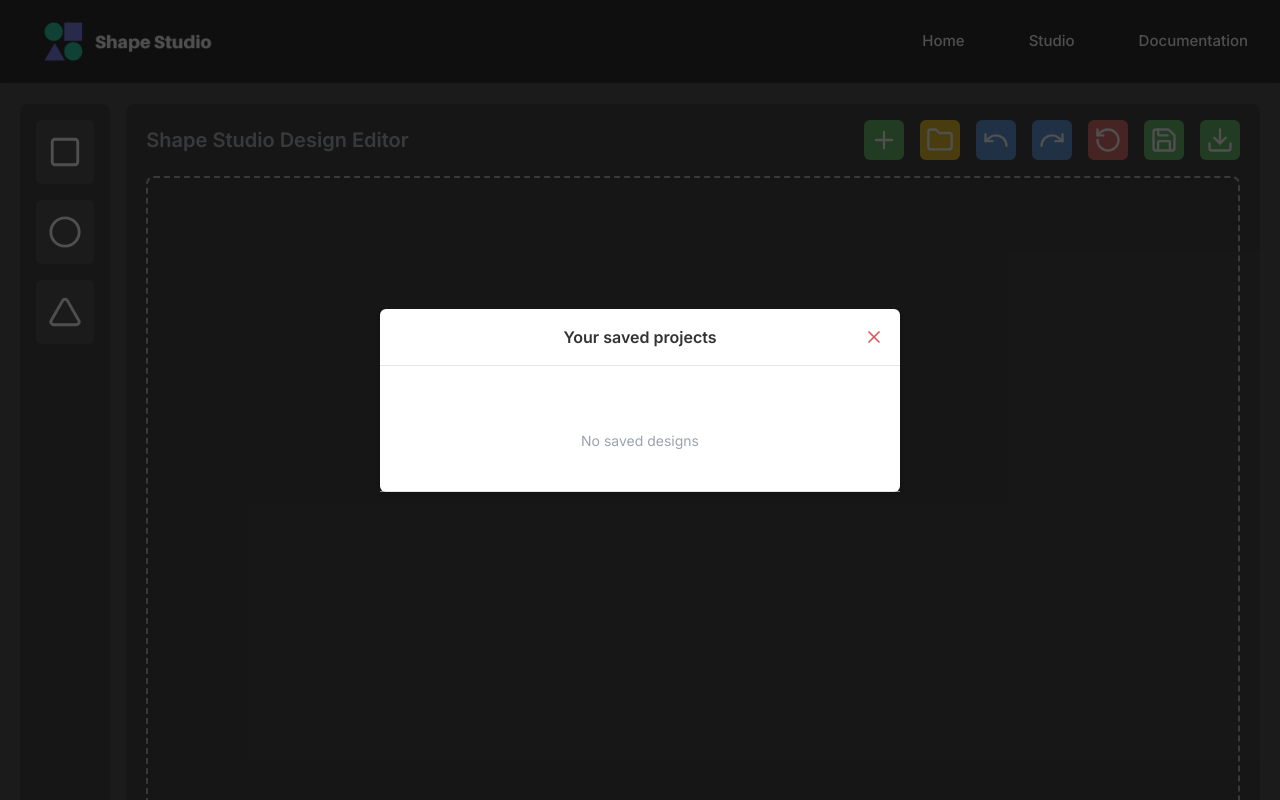
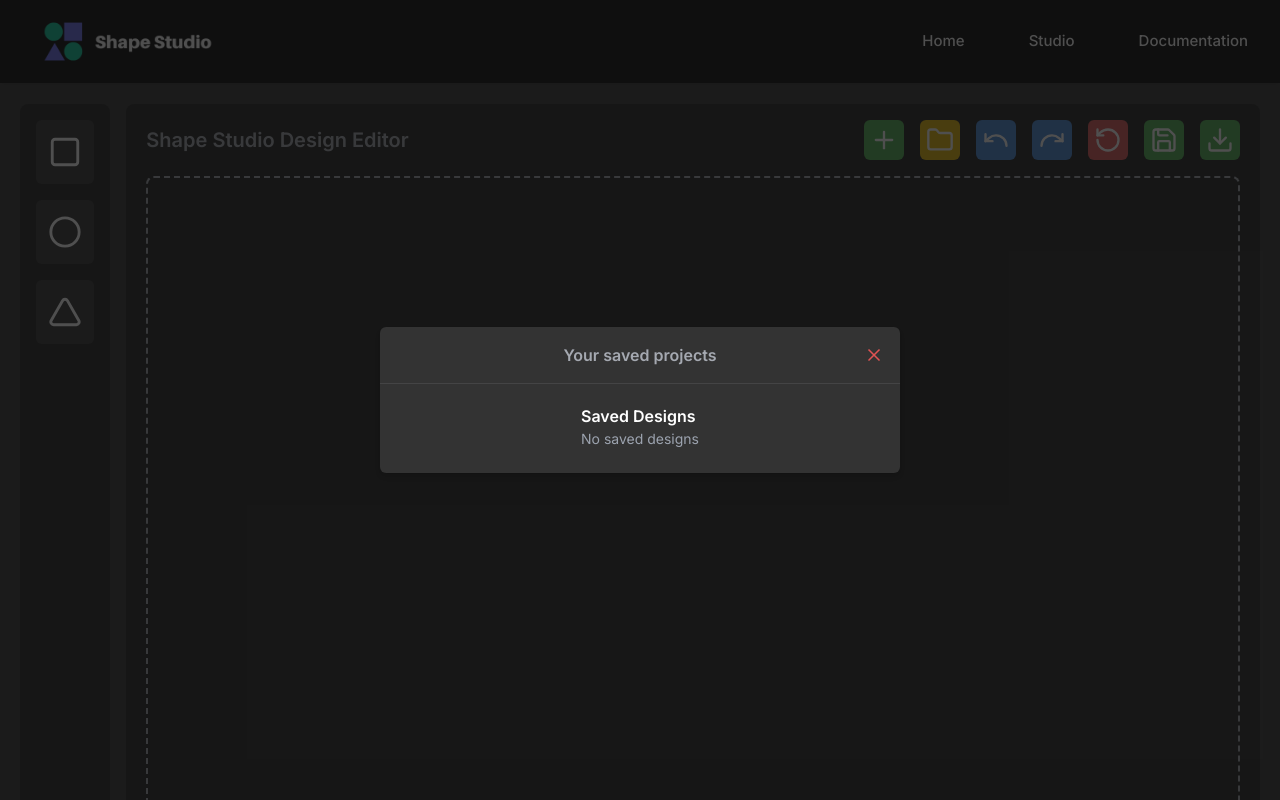
Before and after one commit to SameeraIndika/shape-studio, a Next.js app: page /studio in a window 1280 px wide. Both pictures are taken after a click on the button 940 px from the left and 140 px from the top of the page. Built offline with nearby package versions, Linux system fonts and the light colour scheme.

Commit message:
Modified: Modal popup

```diff
--- a/src/components/modals/ModalPopup.tsx
+++ b/src/components/modals/ModalPopup.tsx
@@ -76,9 +76,9 @@ const ModalContainer: React.FC<ModalContainerProps> = ({
               ${showModalPopup ? "opacity-100" : "opacity-0"}
             `}
           >
-            <div className="relative flex flex-col w-full bg-tc_white translate rounded-md shadow-md">
-              <div className="relative flex justify-center items-center w-full gap-x-2 px-4 py-4 border-b border-tc_border/60">
-                <h2 className="font-sans text-base font-semibold text-tc_text_primary cursor-default">
+            <div className="relative flex flex-col w-full bg-tc_primary translate rounded-md shadow-md">
+              <div className="relative flex justify-center items-center w-full gap-x-2 px-4 py-4 border-b border-tc_border/10">
+                <h2 className="font-sans text-base font-semibold text-tc_text_accent cursor-default">
                   {title}
                 </h2>
                 <div className="absolute right-4 flex text-tc_error">
@@ -107,12 +107,19 @@ const ModalContainer: React.FC<ModalContainerProps> = ({
                 </div>
               )}
               {children && (
-                <div className="relative flex flex-col justify-center items-center w-full h-fit px-4 py-10 gap-y-4 border-b border-tc_border/60">
+                <div
+                  className={`relative flex flex-col justify-center items-center w-full h-fit px-4 py-5 gap-y-4 ${
+                    cancelButton || actionButton ? "border-b" : "border-none"
+                  } border-tc_border/10`}
+                >
                   {children}
                 </div>
               )}
-              {(cancelButton || actionButton) && (
-                <div className="relative grid grid-cols-1 sm:grid-cols-2 gap-x-4 gap-y-4 px-4 py-4">
+              <div
+                className={`relative grid grid-cols-1 sm:grid-cols-2 gap-x-4 gap-y-4 px-4 ${
+                  cancelButton || actionButton ? "py-4" : "py-0.5"
+                }`}
+              >
                 {cancelButton && (
                   <Button
                     type="button"
@@ -132,7 +139,6 @@ const ModalContainer: React.FC<ModalContainerProps> = ({
                   />
                 )}
               </div>
-              )}
             </div>
           </div>
         </div>
```
Lines whose indentation alone changed are shown as unchanged.
